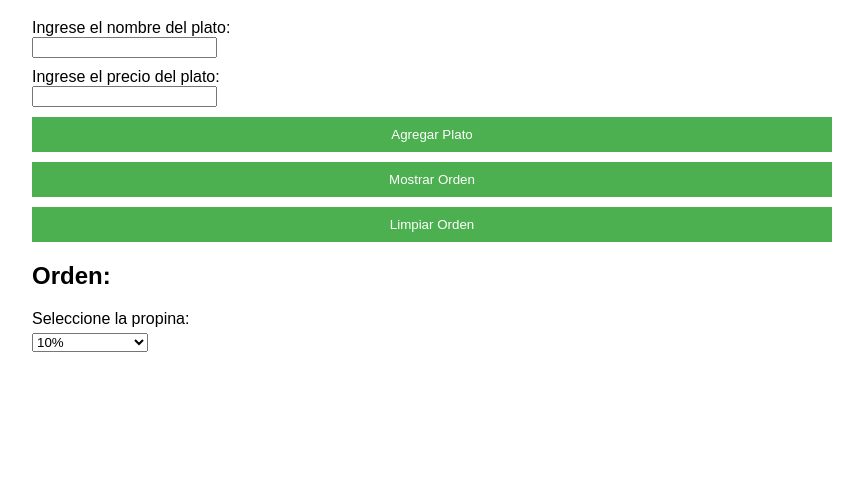
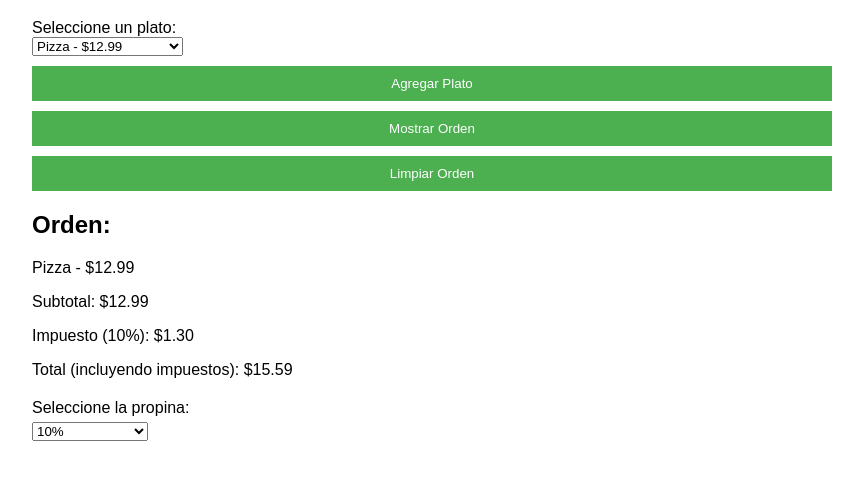
Before and after one commit to Mawor09/CajaRegistradora, a website: page index.html in a window 1280 px wide. Both pictures are taken after a click on the button "Agregar Plato". Shown: the part 81-560 px from the top of the page, without its empty margins (208-1071 px from the left). Drawn offline with nearby package versions, Linux system fonts and the light colour scheme.

Commit message:
Proyecto Final

```diff
--- /dev/null
+++ b/data.json
@@ -0,0 +1,34 @@
+[
+    {
+        "name": "Pizza",
+        "price": 12.99
+    },
+    {
+        "name": "Hamburguesa",
+        "price": 8.99
+    },
+    {
+        "name": "Ensalada",
+        "price": 5.99
+    },
+    {
+        "name": "Gaseosa",
+        "price": 1.99
+    },
+    {
+        "name": "Papas",
+        "price": 2.99
+    },
+    {
+        "name": "Combo1",
+        "price": 18.99
+    },
+    {
+        "name": "Combo2",
+        "price": 19.99
+    },
+    {
+        "name": "Combo3",
+        "price": 28.99
+    }
+]
--- a/index.html
+++ b/index.html
@@ -5,18 +5,17 @@
     <meta name="viewport" content="width=device-width, initial-scale=1.0">
     <title>Ordenar Comida</title>
     <link rel="stylesheet" href="styles.css">
+    <script src="https://cdn.jsdelivr.net/npm/lodash@4.17.21/lodash.min.js"></script>
 </head>
 <body>
     <div class="container">
         <h1>Ordenar Comida</h1>
         <div class="form-container">
-            <label for="comida">Ingrese el nombre del plato:</label>
-            <input type="text" id="comida">
-            <label for="precio">Ingrese el precio del plato:</label>
-            <input type="number" id="precio">
-            <button onclick="agregarComida()">Agregar Plato</button>
-            <button onclick="mostrarOrden()">Mostrar Orden</button>
-            <button onclick="limpiarOrden()">Limpiar Orden</button>
+            <label for="producto">Seleccione un plato:</label>
+            <select id="producto"></select>
+            <button id="agregar-btn">Agregar Plato</button>
+            <button id="mostrar-btn">Mostrar Orden</button>
+            <button id="limpiar-btn">Limpiar Orden</button>
         </div>
 
         <div id="orden-container">
--- /dev/null
+++ b/package.json
@@ -0,0 +1,5 @@
+{
+  "dependencies": {
+    "lodash": "^4.17.21"
+  }
+}
--- a/script.js
+++ b/script.js
@@ -1,16 +1,15 @@
 let orden = [];
+let productos = [];
 
 // Función para agregar un plato a la orden
 function agregarComida() {
-    const comidaInput = document.getElementById('comida');
-    const precioInput = document.getElementById('precio');
-    const comidaNombre = comidaInput.value;
-    const comidaPrecio = parseFloat(precioInput.value);
+    const productoSelect = document.getElementById('producto');
+    const productoIndex = productoSelect.value;
 
-    if (comidaNombre && comidaPrecio) {
-        const nuevoPlato = { name: comidaNombre, price: comidaPrecio };
-        orden.push(nuevoPlato);
-        console.log(`"${comidaNombre}" agregado a la orden.`);
+    if (productoIndex !== '') {
+        const productoSeleccionado = productos[productoIndex];
+        orden.push(productoSeleccionado);
+        console.log(`"${productoSeleccionado.name}" agregado a la orden.`);
 
         // Guardar la orden en localStorage
         guardarOrdenLocalStorage();
@@ -19,7 +18,7 @@ function agregarComida() {
         actualizarOrdenDOM();
         calcularTotal();
     } else {
-        console.log("Por favor ingrese un nombre y precio válidos.");
+        alert("Por favor seleccione un producto.");
     }
 }
 
@@ -37,7 +36,7 @@ function actualizarOrdenDOM() {
     // Iterar sobre la orden y agregar cada plato a la lista
     orden.forEach(item => {
         const listItem = document.createElement('li');
-        listItem.textContent = `${item.name} - $${item.price}`;
+        listItem.textContent = `${item.name} - $${item.price.toFixed(2)}`;
         ordenList.appendChild(listItem);
     });
 
@@ -58,30 +57,32 @@ function calcularTotal() {
     let propina = 0;
 
     if (propinaOption === 'manual') {
+        propinaManualInput.style.display = 'block';
         const propinaManual = parseFloat(propinaManualInput.value);
-        if (propinaManual) {
+        if (!isNaN(propinaManual) && propinaManual > 0) {
             propina = propinaManual;
         }
     } else {
+        propinaManualInput.style.display = 'none';
         propina = parseFloat(propinaOption) * calcularSubtotal();
     }
 
     // Calcular y mostrar el total
-    const total = calcularSubtotal() + propina;
+    const total = calcularSubtotal() + propina + (calcularSubtotal() * 0.1);
     const totalElement = document.getElementById('total');
     totalElement.textContent = `Total (incluyendo impuestos): $${total.toFixed(2)}`;
 }
 
 // Función para calcular el subtotal
 function calcularSubtotal() {
-    return orden.reduce((accumulator, currentValue) => accumulator + currentValue.price, 0);
+    return _.sumBy(orden, 'price');
 }
 
 // Función para mostrar la orden
 function mostrarOrden() {
     console.log("Orden:");
     orden.forEach(item => {
-        console.log(`${item.name} - $${item.price}`);
+        console.log(`${item.name} - $${item.price.toFixed(2)}`);
     });
     console.log(`Subtotal: $${calcularSubtotal().toFixed(2)}`);
     console.log(`Impuesto (10%): $${(calcularSubtotal() * 0.1).toFixed(2)}`);
@@ -109,4 +110,32 @@ window.onload = function() {
         actualizarOrdenDOM();
         calcularTotal();
     }
+
+    // Cargar menú inicial desde JSON local
+    fetch('data.json')
+        .then(response => response.json())
+        .then(data => {
+            productos = data;
+            llenarSelectProductos();
+        })
+        .catch(error => console.error('Error al cargar el JSON local:', error));
 };
+
+// Función para llenar el select con los productos del JSON
+function llenarSelectProductos() {
+    const productoSelect = document.getElementById('producto');
+    productos.forEach((item, index) => {
+        const option = document.createElement('option');
+        option.value = index;
+        option.textContent = `${item.name} - $${item.price.toFixed(2)}`;
+        productoSelect.appendChild(option);
+    });
+}
+
+// Agregar eventos a los botones
+document.getElementById('agregar-btn').addEventListener('click', agregarComida);
+document.getElementById('mostrar-btn').addEventListener('click', mostrarOrden);
+document.getElementById('limpiar-btn').addEventListener('click', limpiarOrden);
+
+// Evento para manejar cambios en el campo de propina manual
+document.getElementById('propina-manual').addEventListener('input', calcularTotal);
--- a/styles.css
+++ b/styles.css
@@ -18,8 +18,7 @@ h1 {
     margin-bottom: 20px;
 }
 
-input[type="text"],
-input[type="number"],
+select,
 button {
     margin-bottom: 10px;
     display: block;
```
Also changed, not shown: 1 other file.
